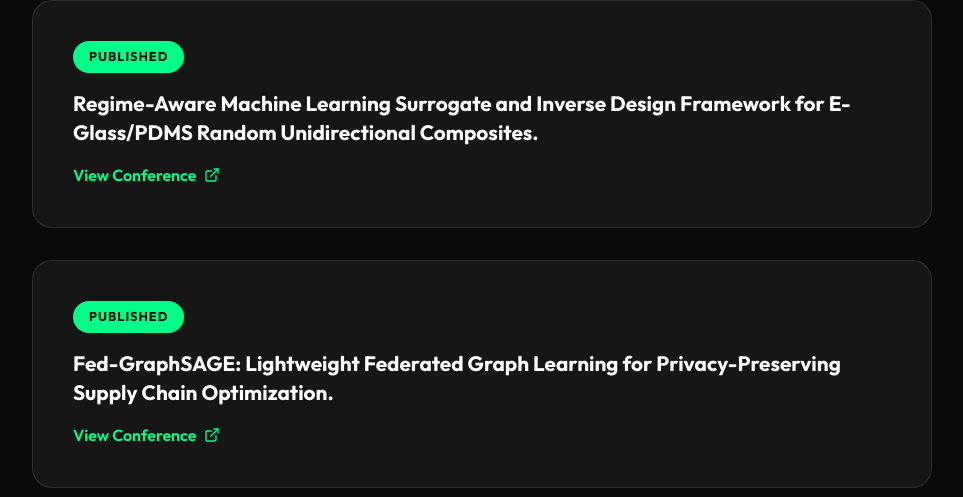
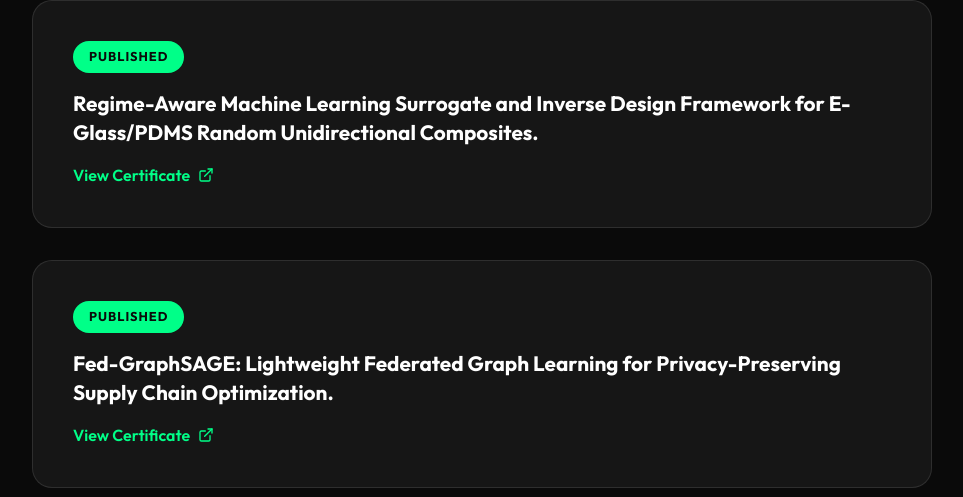
Before and after one commit to iamharryda/abieer-nwshad-anwar, a React (Vite) app: page / in a window 1280 px wide. Shown: the part 5861-6358 px from the top of the page, without its empty margins (270-1233 px from the left). Built offline with nearby package versions, Linux system fonts and the light colour scheme.

Commit message:
add conference certification

```diff
--- a/src/App.jsx
+++ b/src/App.jsx
@@ -1173,8 +1173,8 @@ export default function PortfolioApp() {
             <h3 className="publication-title">
               Regime-Aware Machine Learning Surrogate and Inverse Design Framework for E-Glass/PDMS Random Unidirectional Composites.
             </h3>
-            <a href="https://spicscon.org/2026/" target="_blank" rel="noopener noreferrer" className="publication-link">
-              View Conference <ExternalLink size={16} />
+            <a href="https://drive.google.com/file/d/1uYrhOqU_lCbR5nRzsNgnatZcmr4rmBnx/view?usp=sharing" target="_blank" rel="noopener noreferrer" className="publication-link">
+              View Certificate <ExternalLink size={16} />
             </a>
           </div>
 
@@ -1183,8 +1183,8 @@ export default function PortfolioApp() {
             <h3 className="publication-title">
               Fed-GraphSAGE: Lightweight Federated Graph Learning for Privacy-Preserving Supply Chain Optimization.
             </h3>
-            <a href="https://spicscon.org/2026/" target="_blank" rel="noopener noreferrer" className="publication-link">
-              View Conference <ExternalLink size={16} />
+            <a href="https://drive.google.com/file/d/1cMzTAEd4QrdoSuBV1IpLlKDaHVwLawtr/view?usp=sharing" target="_blank" rel="noopener noreferrer" className="publication-link">
+              View Certificate <ExternalLink size={16} />
             </a>
           </div>
 
```
